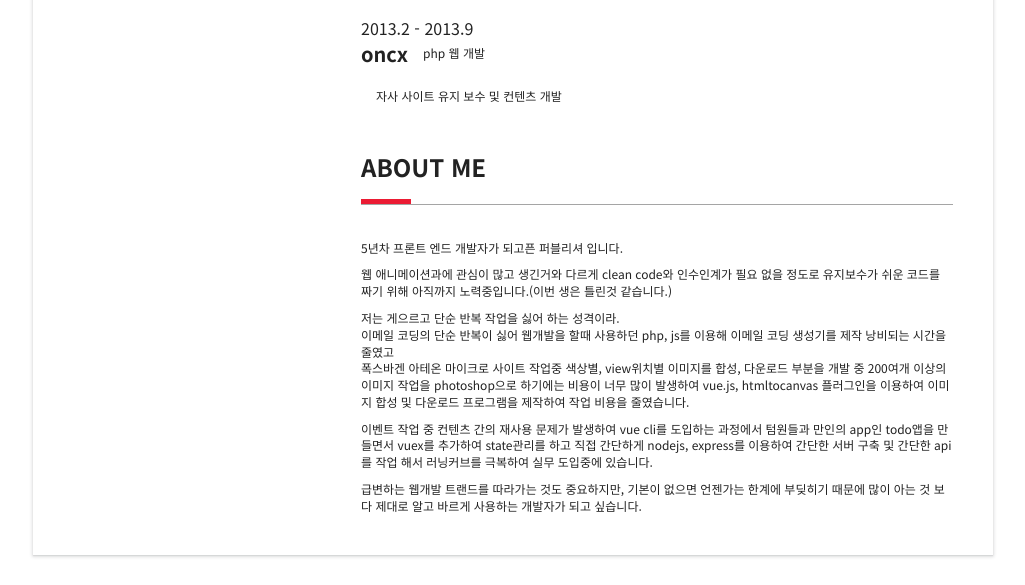
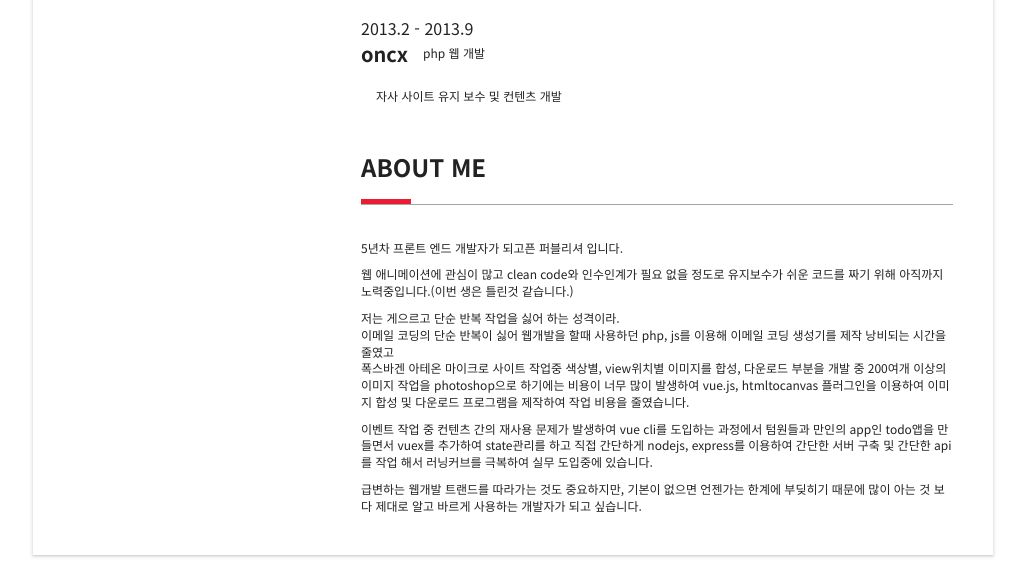
Before and after one commit to fireworks80/resume, a website: page index.html in a window 1280 px wide. Shown: the part 835-1420 px from the top of the page, without its empty margins (127-1152 px from the left). Drawn offline with nearby package versions, Linux system fonts and the light colour scheme.

Commit message:
[fix] 오타 수정

```diff
--- a/index.html
+++ b/index.html
@@ -80,7 +80,7 @@
           <dd class="column__desc">
             <p>5년차 프론트 엔드 개발자가 되고픈 퍼블리셔 입니다.</p>
             <p>
-              웹 애니메이션과에 관심이 많고 생긴거와 다르게 clean code와 인수인계가 필요 없을 정도로 유지보수가 쉬운 코드를 짜기 위해 아직까지 노력중입니다.(이번 생은 틀린것 같습니다.)
+              웹 애니메이션에 관심이 많고 clean code와 인수인계가 필요 없을 정도로 유지보수가 쉬운 코드를 짜기 위해 아직까지 노력중입니다.(이번 생은 틀린것 같습니다.)
             </p>
             <p>
               저는 게으르고 단순 반복 작업을 싫어 하는 성격이라.<br>
```
